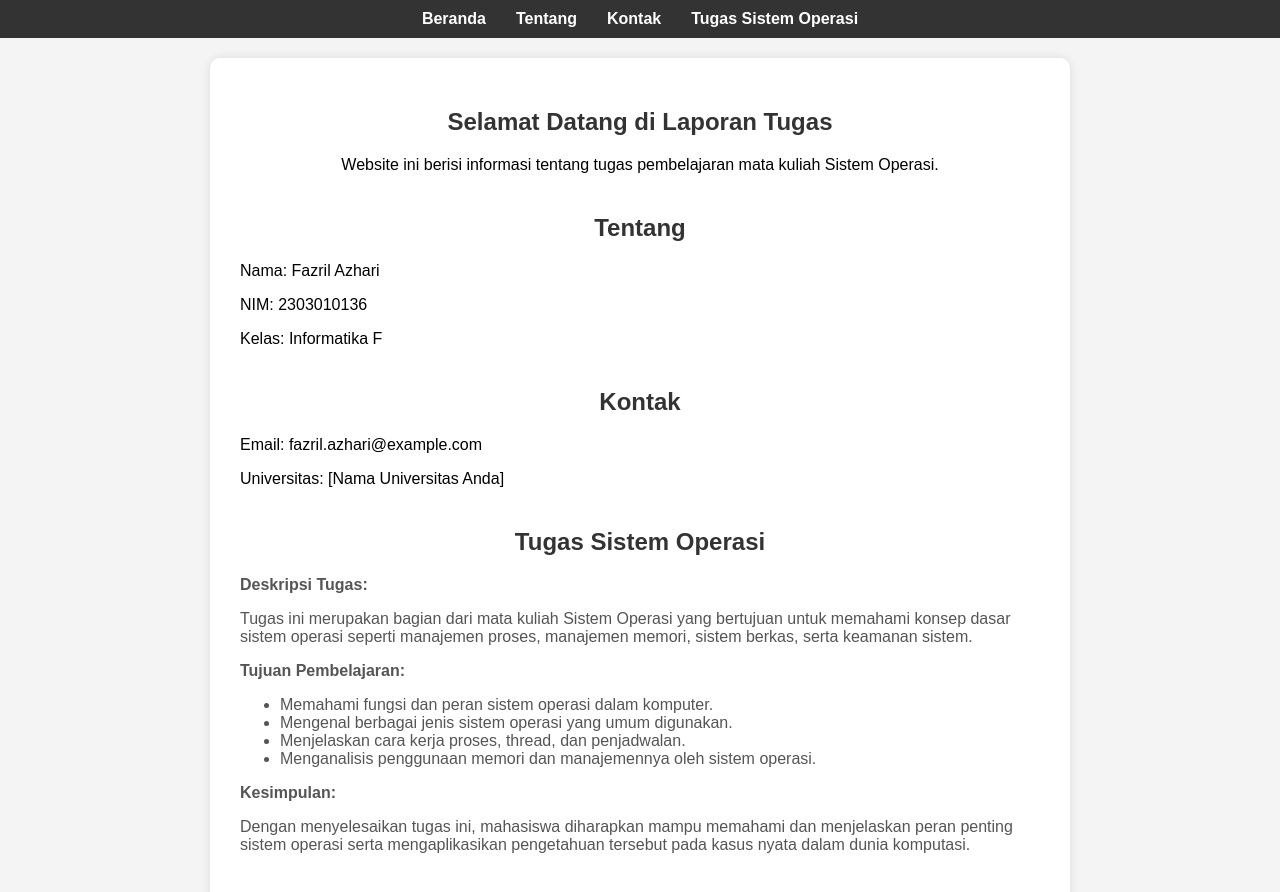
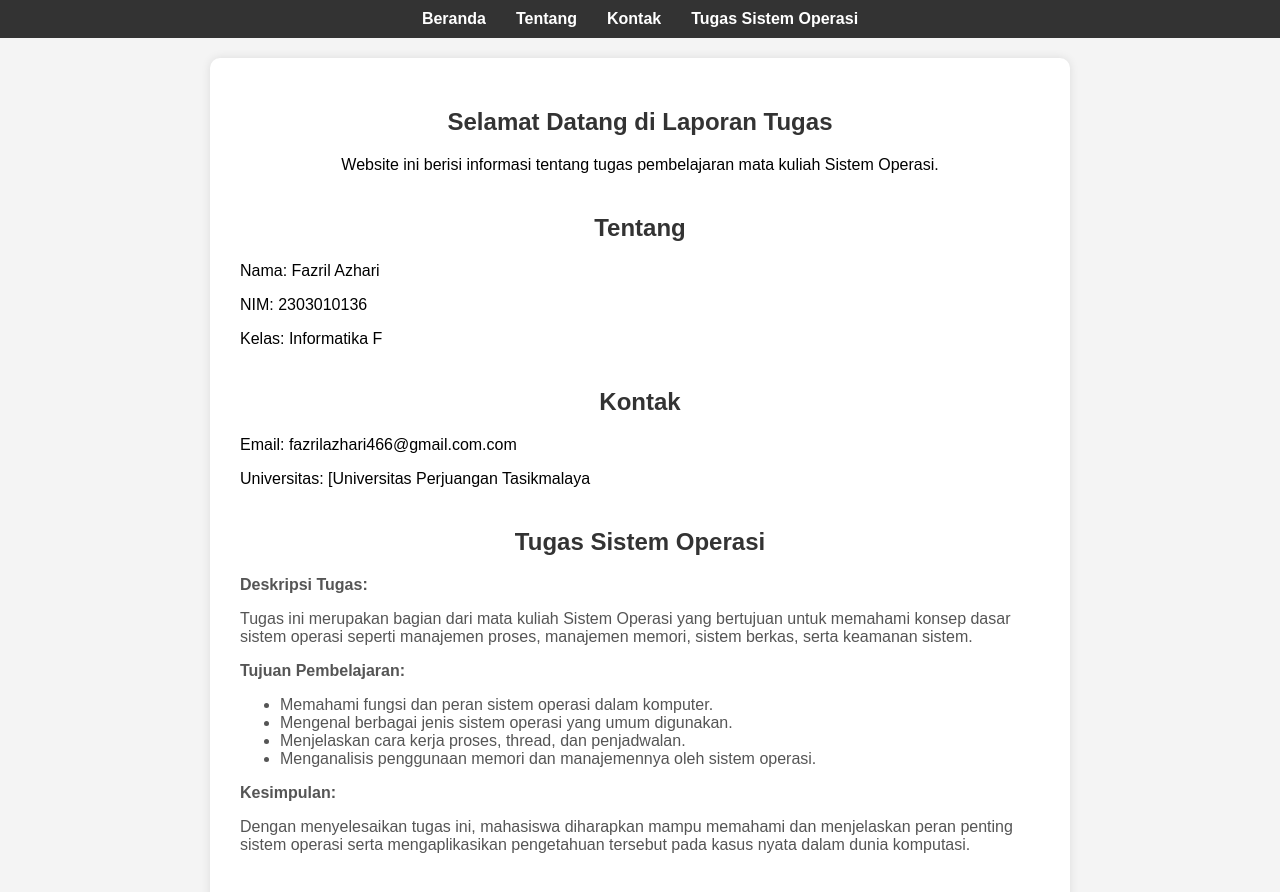
Before and after one commit to fazrilazhari/fazrilazhari.github.io, a plain HTML site: page index.html in a window 1280 px wide. Drawn offline with Linux system fonts and the light colour scheme.

Commit message:
Update index.html

```diff
--- a/index.html
+++ b/index.html
@@ -87,8 +87,8 @@
 
     <section id="kontak">
       <h2>Kontak</h2>
-      <p>Email: fazril.azhari@example.com</p>
-      <p>Universitas: [Nama Universitas Anda]</p>
+      <p>Email: fazrilazhari466@gmail.com.com</p>
+      <p>Universitas: [Universitas Perjuangan Tasikmalaya</p>
     </section>
 
     <section id="tugas">
```
